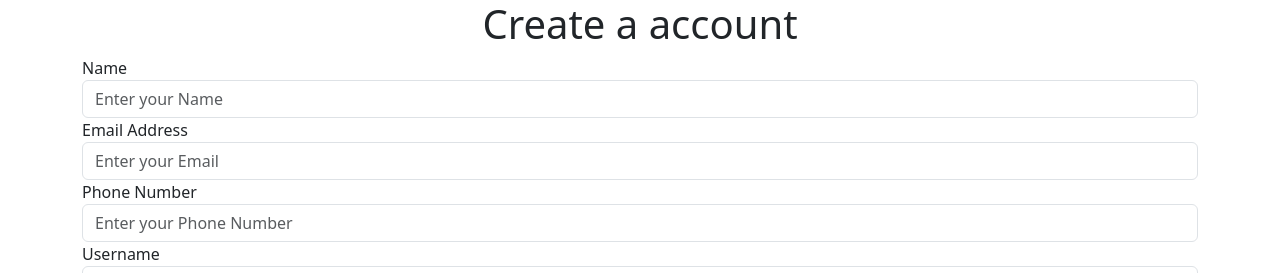
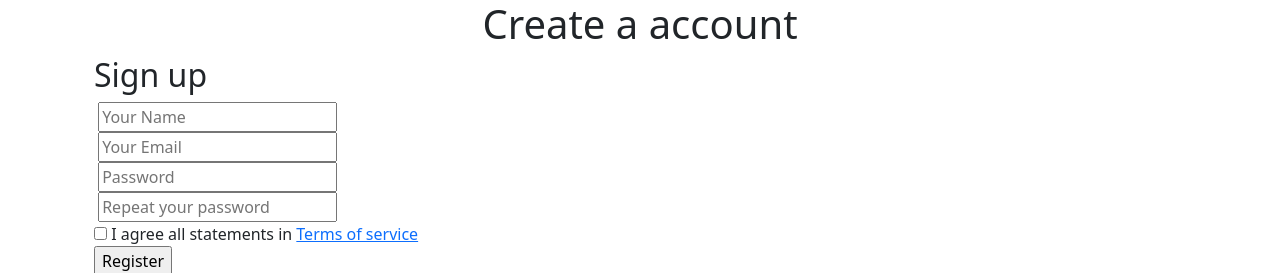
Before and after one commit to ArshGoel/Django_Poject, a Django app: page /create in a window 1280 px wide. Shown: the top 273 px of the page. Run offline with Django 5.2, Linux system fonts and the light colour scheme.

Commit message:
modified signup page

```diff
--- a/templates/create.html
+++ b/templates/create.html
@@ -20,34 +20,43 @@
             </div>
             {% endfor %}
             {% endif %}
+            <div class="container">
+                <div class="signup-content">
+                    <div class="signup-form">
+                        <h2 class="form-title">Sign up</h2>
+                        <form method="POST" class="register-form" id="register-form">
                             <div class="form-group">
-                <label for="name">Name</label>
-                <input type="text" class="form-control" id="name" name="name" placeholder="Enter your Name"></input>
+                                <label for="name"><i class="zmdi zmdi-account material-icons-name"></i></label>
+                                <input type="text" name="name" id="name" placeholder="Your Name" />
                             </div>
-
                             <div class="form-group">
-                <label for="email">Email Address</label>
-                <input type="email" class="form-control" id="email" name="email" placeholder="Enter your Email"></input>
+                                <label for="email"><i class="zmdi zmdi-email"></i></label>
+                                <input type="email" name="email" id="email" placeholder="Your Email" />
                             </div>
-
                             <div class="form-group">
-                <label for="phone">Phone Number</label>
-                <input type="phone" class="form-control" id="phone" name="phone"
-                    placeholder="Enter your Phone Number"></input>
+                                <label for="pass"><i class="zmdi zmdi-lock"></i></label>
+                                <input type="password" name="pass" id="pass" placeholder="Password" />
                             </div>
-
                             <div class="form-group">
-                <label for="username">Username</label>
-                <input type="text" class="form-control" id="username" name="username"
-                    placeholder="Enter your Username"></input>
+                                <label for="re-pass"><i class="zmdi zmdi-lock-outline"></i></label>
+                                <input type="password" name="re_pass" id="re_pass" placeholder="Repeat your password" />
                             </div>
-
                             <div class="form-group">
-                <label for="password">Password</label>
-                <input type="password" class="form-control" id="password" name="password"
-                    placeholder="Enter your password"></input>
+                                <input type="checkbox" name="agree-term" id="agree-term" class="agree-term" />
+                                <label for="agree-term" class="label-agree-term"><span><span></span></span>I agree all
+                                    statements in <a href="#" class="term-service">Terms of service</a></label>
                             </div>
-            <button class='btn btn-primary my-3' type="submit">Submit</button>
+                            <div class="form-group form-button">
+                                <input type="submit" name="signup" id="signup" class="form-submit" value="Register" />
+                            </div>
+                        </form>
+                    </div>
+                    <div class="signup-image">
+                        <figure><img src="https://source.unsplash.com/1200x600/?login" alt="sing up image"></figure>
+                        <a href="#" class="signup-image-link">I am already member</a>
+                    </div>
+                </div>
+            </div>
         </form>
     </div>
 </body>
```
Lines whose indentation alone changed are shown as unchanged.
